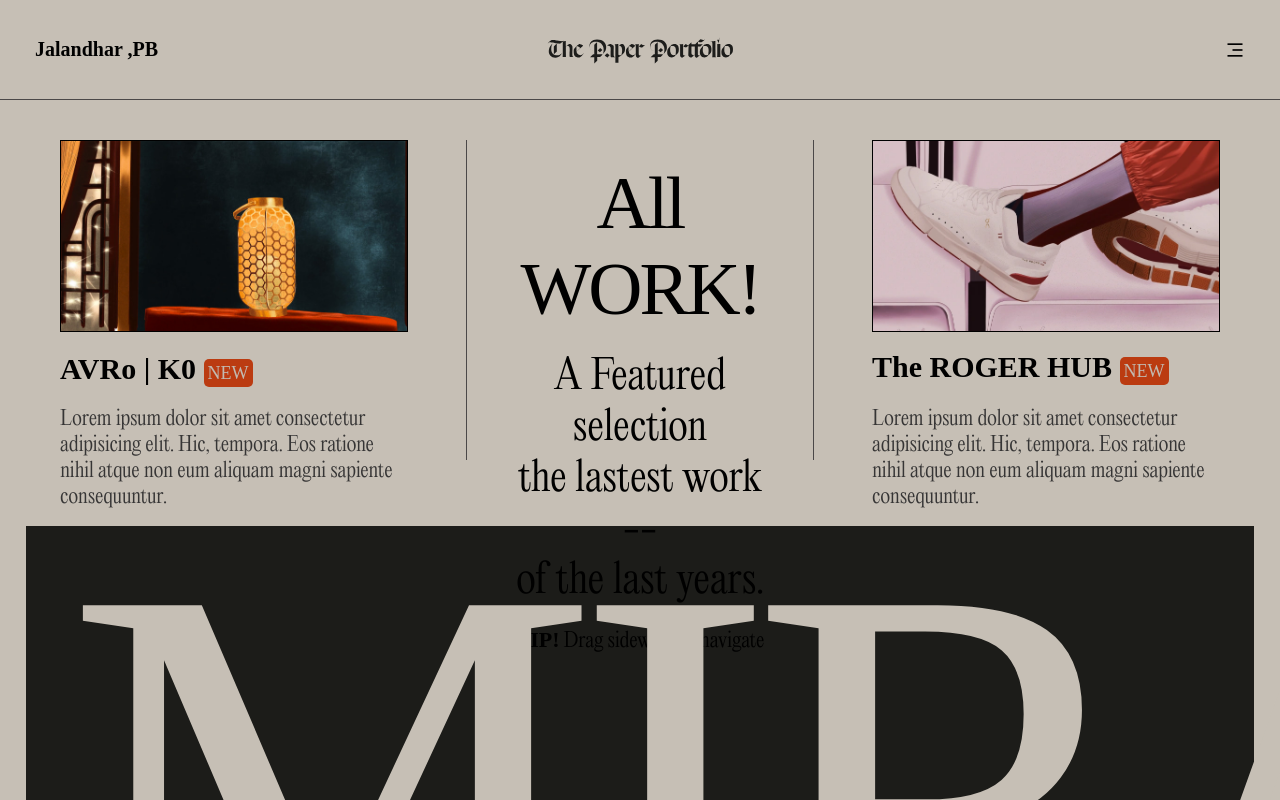
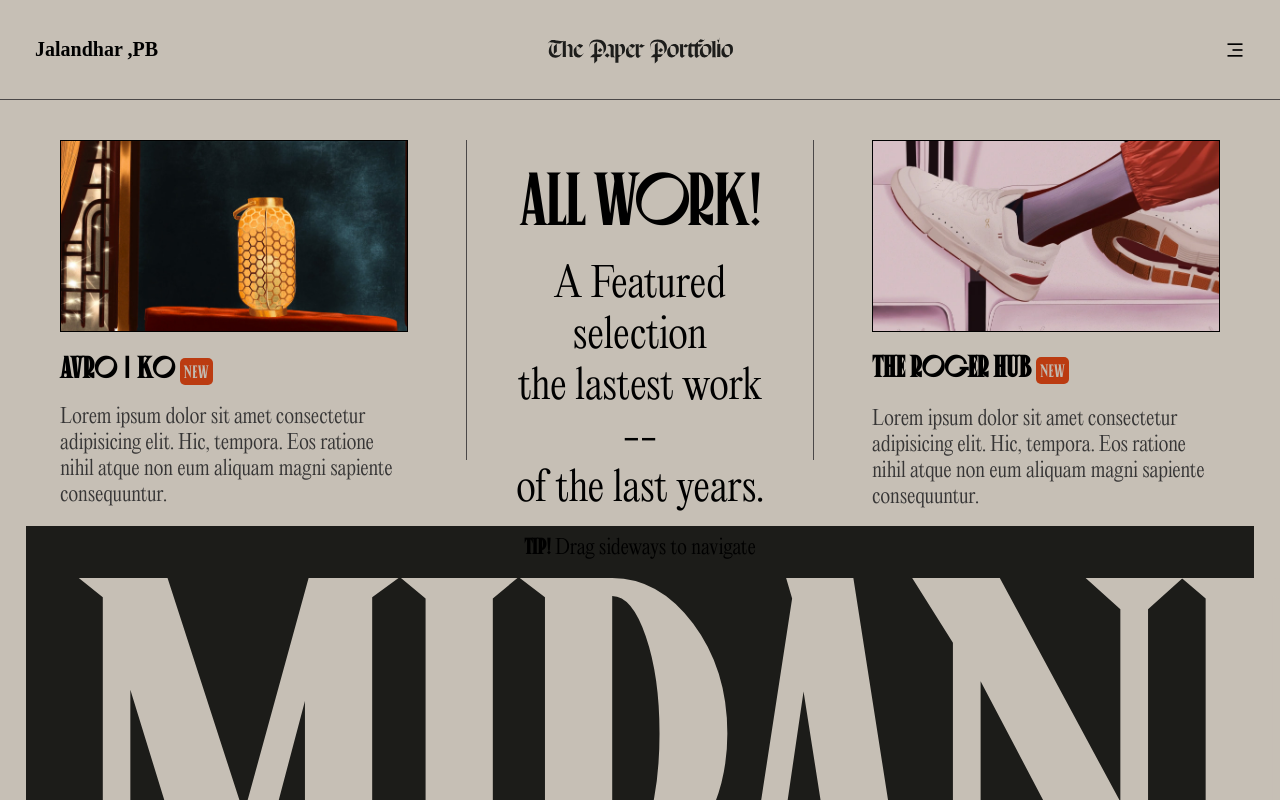
Before and after one commit to JyotiKM29/Retro-Design, a plain HTML site: page index.html in a window 1280 px wide. Drawn offline with nearby package versions, Linux system fonts and the light colour scheme.

Commit message:
Font is Changed

```diff
--- a/style.css
+++ b/style.css
@@ -2,6 +2,11 @@
    font-family: font2;
    src:url(./font2.ttf)
 }
+
+@font-face {
+    font-family: font3;
+    src:url(./font3.ttf)
+ }
 
 @font-face {
     font-family: font3;
@@ -128,7 +133,7 @@ html, body{
    font-size: 3rem;
    margin-top: 2rem;
    margin-bottom: 2rem;
-   font-family: 'canopee';
+   font-family: font3;
 }
 
 #elem1 h4 span{
@@ -153,7 +158,7 @@ html, body{
     font-size: 3rem;
     margin-top: 2rem;
     margin-bottom: 2rem;
-    font-family: 'canopee';
+    font-family: font3;
 
  }
 
@@ -176,7 +181,7 @@ html, body{
 
  #elem2 h2{
     letter-spacing: -3px;
-    font-family: 'canopee';
+    font-family: font3;
     font-size: 7.5rem;
     font-weight: 100;
     /* margin-bottom: 1rem; */
@@ -201,7 +206,7 @@ html, body{
 
  #elem2 h6 span{
     color: #000;
-    font-family: 'canopee';
+    font-family: font3;
     font-size: 2.2rem;
     font-weight: bold;
     /* letter-spacing: -1px; */
@@ -213,7 +218,7 @@ html, body{
     color:#C6BFB5;
     font-size: 60rem;
     line-height: 50rem;
-    font-family: 'canopee';
+    font-family: font3;
     font-weight: 100;
     letter-spacing: -24px;
     margin: 2%;
@@ -243,7 +248,7 @@ html, body{
     font-size: 13rem;
     font-weight: 100;
     color: #1C1C19;
-    font-family: 'canopee';
+    font-family: font3;
     letter-spacing: -6px;
     line-height: 15.4rem;
     text-align: center;
@@ -288,7 +293,7 @@ html, body{
     font-size: 13rem;
     font-weight: 100;
     color: #1C1C19;
-    font-family: 'canopee';
+    font-family: font3;
     letter-spacing: -6px;
     line-height: 12rem;
  }
```
